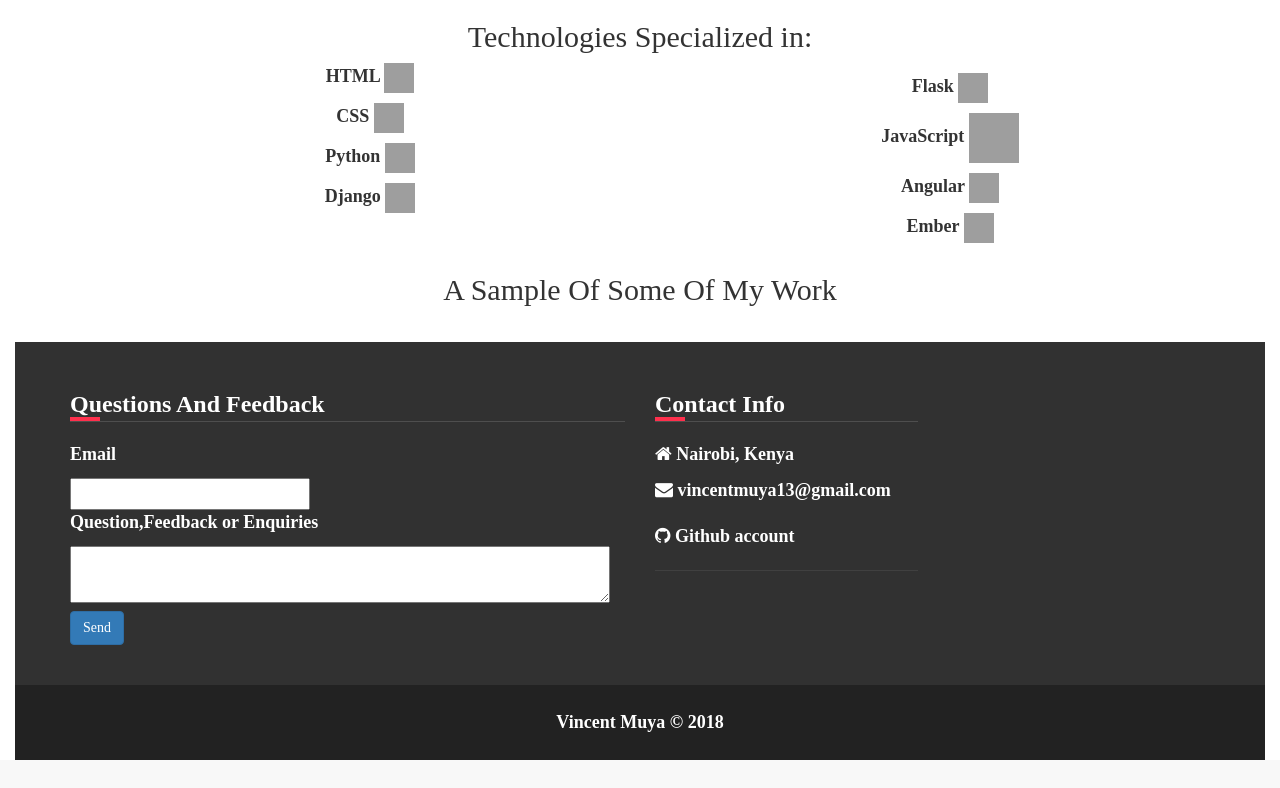
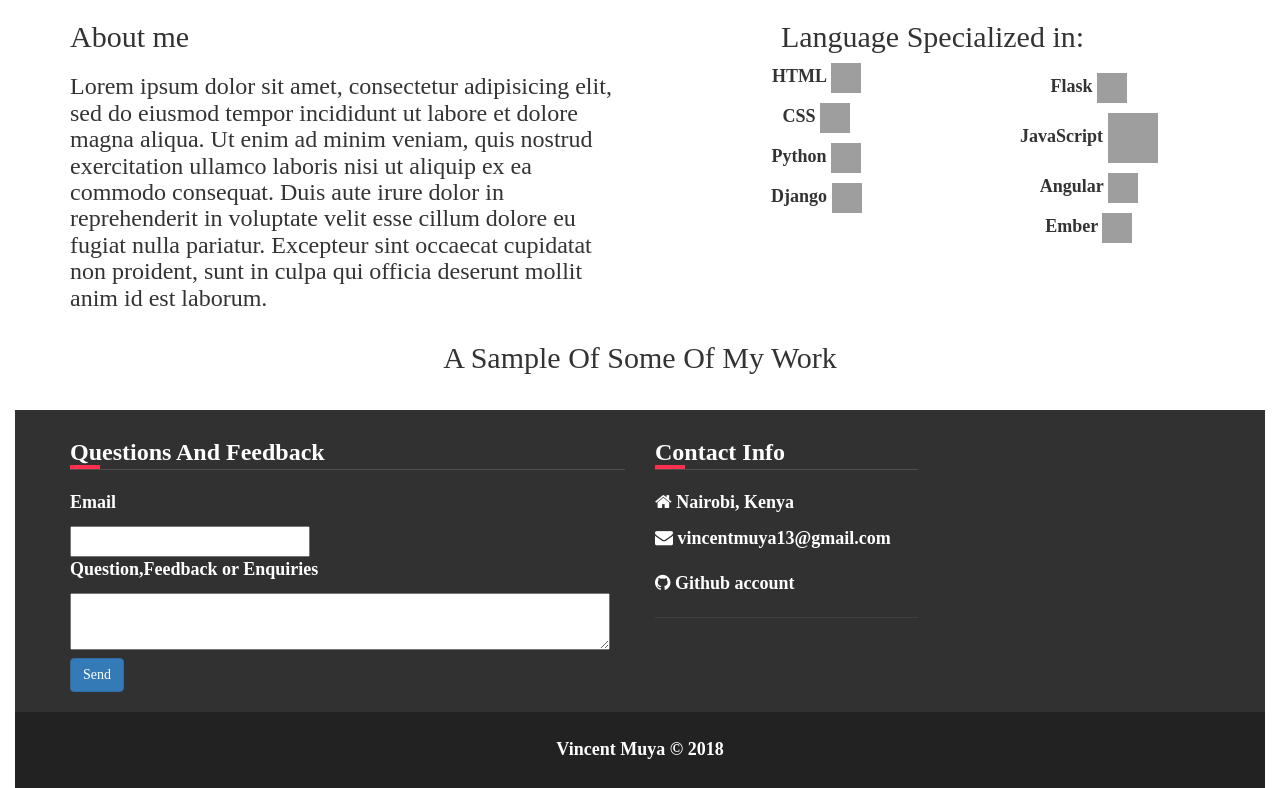
Before and after one commit to vincentmuya/vincentmuya.github.io, a Django app: page / in a window 1280 px wide. Shown: the part 381-1169 px from the top of the page. Before the commit the page ends 1141 px from the top, so only its background shows below. Run offline with Django 3.2, Linux system fonts and the light colour scheme; data that the repository does not hold is empty; some libraries are stand-ins or nearby versions; some web fonts are replaced; grey boxes are pictures that could not be loaded.

Commit message:
added about section

```diff
--- a/muya/templates/footer.html
+++ b/muya/templates/footer.html
@@ -45,7 +45,7 @@
 <style media="screen">
   /* f. Footer section */
   .footer {
-    padding: 40px 0;
+    padding: 20px 0;
     width: 100%;
     background: #313131;
     color: #fff;
--- a/muya/templates/header.html
+++ b/muya/templates/header.html
@@ -11,7 +11,7 @@
 <style media="screen">
 
   header {
-    background: url('http://jmd.im/wp-content/uploads/2017/06/blackvi_thumbnail.jpg');
+    background: url('http://getwallpapers.com/wallpaper/full/4/4/8/542689.jpg');
     background-size: cover;
     width: 100%;
     height: 320px;
--- a/muya/templates/projects.html
+++ b/muya/templates/projects.html
@@ -5,8 +5,14 @@
   </head>
   <body>
   <div class="row">
+    <div class="col-md-6">
+
+      <h2>About me</h2>
+      <h3>Lorem ipsum dolor sit amet, consectetur adipisicing elit, sed do eiusmod tempor incididunt ut labore et dolore magna aliqua. Ut enim ad minim veniam, quis nostrud exercitation ullamco laboris nisi ut aliquip ex ea commodo consequat. Duis aute irure dolor in reprehenderit in voluptate velit esse cillum dolore eu fugiat nulla pariatur. Excepteur sint occaecat cupidatat non proident, sunt in culpa qui officia deserunt mollit anim id est laborum.</h3>
+      </div>
+    <div class="col-md-6">
     <section style="text-align:center;" >
-    <h2 style="text-align:center;">Technologies Specialized in:</h2>
+    <h2 style="text-align:center;">Language Specialized in:</h2>
     <ul>
       <div class="tabs">
         <div class="row">
@@ -37,9 +43,10 @@
           </div>
           </div>
           </div>
+          </div>
     </ul>
     </section>
-    <section class="projects">
+    <section id="projects">
         <h2 style="text-align:center;">A Sample Of Some Of My Work</h2>
     <div class="row">
       {%for pro_item in pro%}
```
